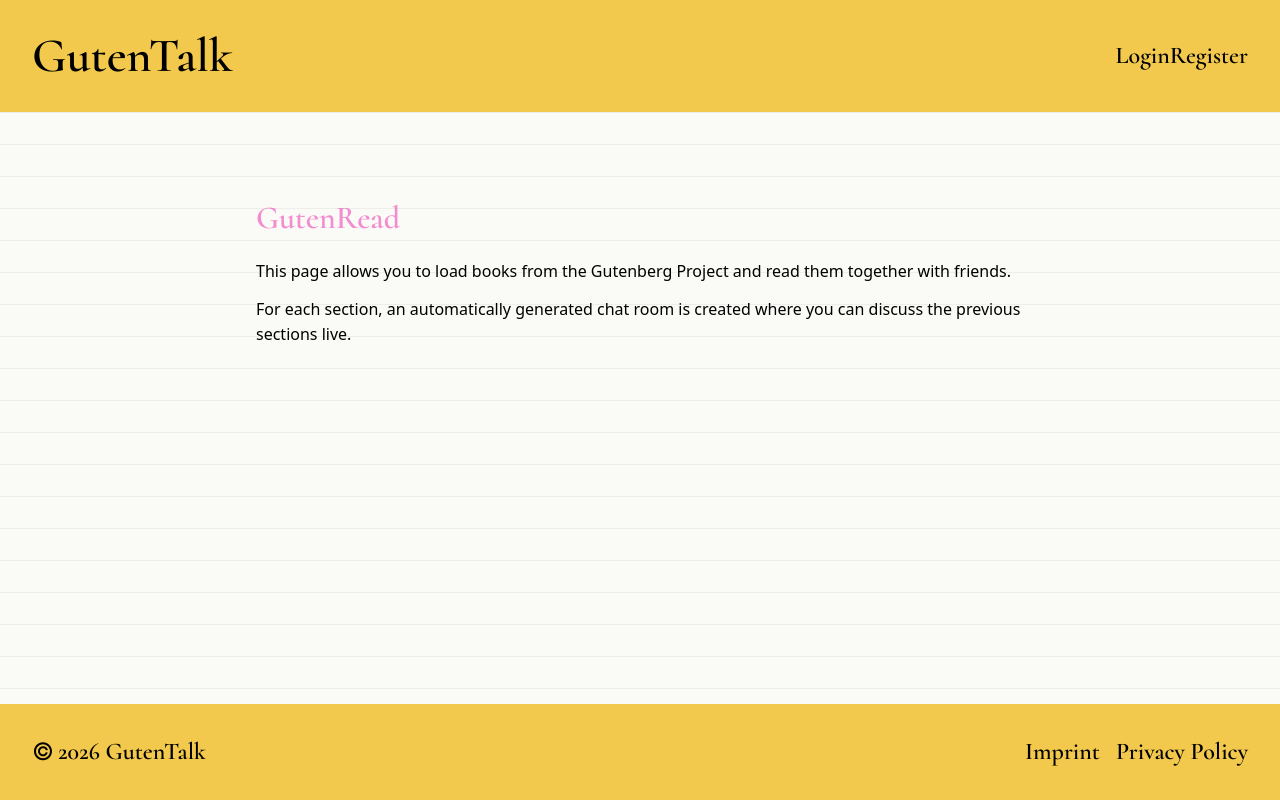
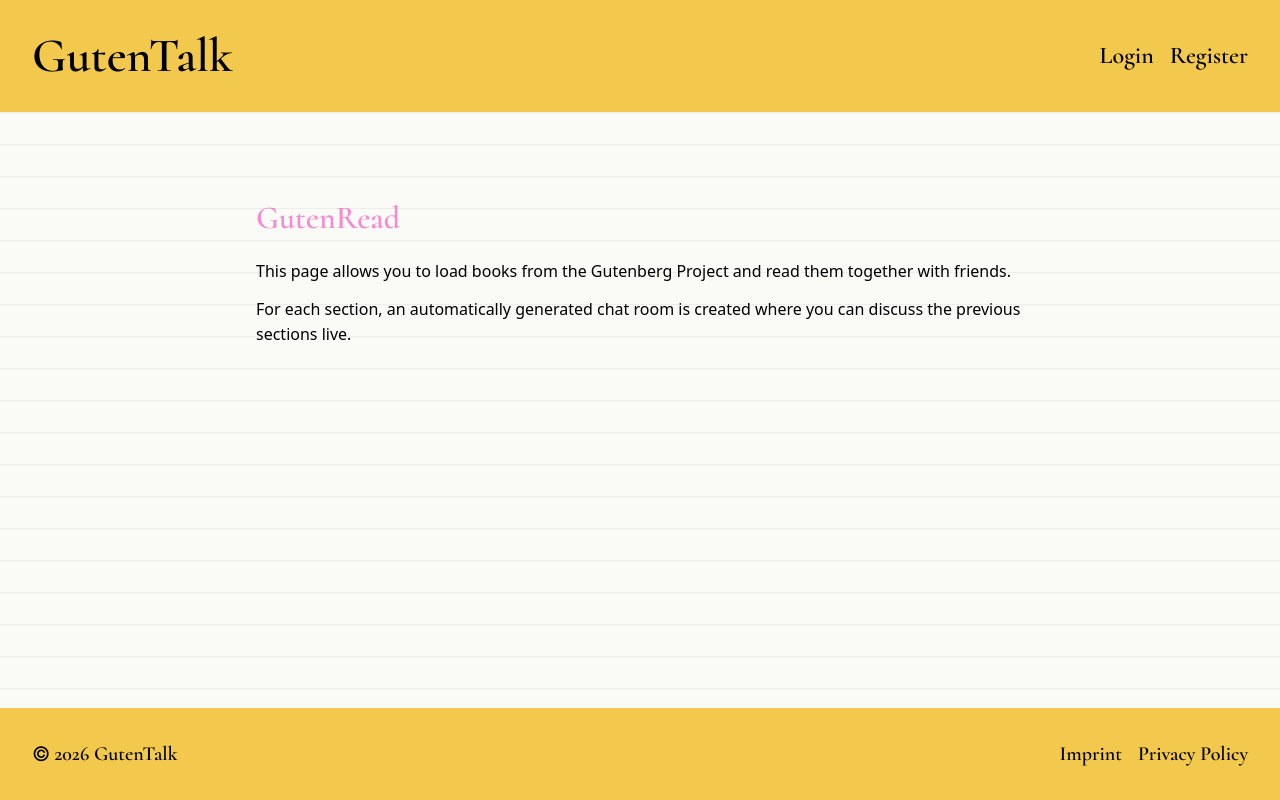
Before and after one commit to MelaTheCreator/bookchat, a React (Vite) app in the folder frontend/: page / in a window 1280 px wide. Built offline with nearby package versions, Linux system fonts and the light colour scheme; no server answers.

Commit message:
Style: header style again revised

```diff
--- a/frontend/src/components/Footer.jsx
+++ b/frontend/src/components/Footer.jsx
@@ -2,7 +2,7 @@ import { Link } from "react-router-dom";
 
 export default function Footer() {
   return (
-    <footer className="footer text-2xl flex items-center justify-between bg-[#F2C94C] p-8 text-black">
+    <footer className="footer text-xl flex items-center justify-between bg-[#F2C94C] p-8 text-black">
       <p className="flex gap-1 items-center justify-center">
         <span className="unicode-copyright">&copy;</span>{" "}
         {new Date().getFullYear()} GutenTalk
--- a/frontend/src/components/Header.jsx
+++ b/frontend/src/components/Header.jsx
@@ -9,7 +9,7 @@ export default function Header() {
       <h1 className="header-logo text-5xl m-0">GutenTalk</h1>
       <nav className="header-nav flex gap-4 items-center text-2xl">
         {!user && (
-          <div>
+          <div className="flex gap-4">
             <Link
               to="/login"
               className="header-link text-black no-underline hover:underline"
```
